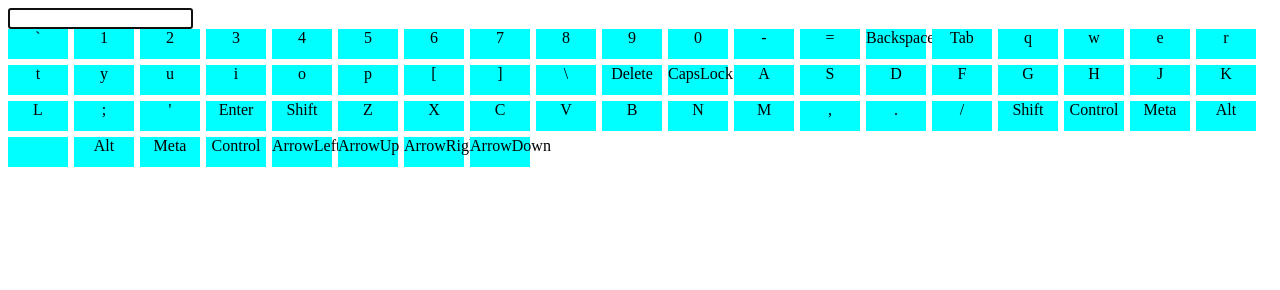
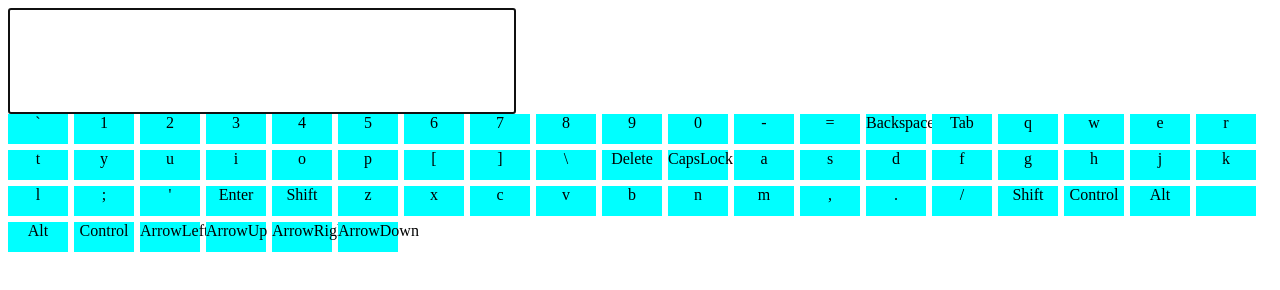
Before and after one commit to 6p00l/virtual-keyboard, a website: page index.html in a window 1280 px wide. Drawn offline with Linux system fonts and the light colour scheme.

Commit message:
feat: add mech-keyboard keys linked

```diff
--- a/script.js
+++ b/script.js
@@ -1,7 +1,6 @@
-let input = document.getElementById("input_main").value;
+const input = document.getElementById("input_main");
 function change(test) {
-  input = test;
-  console.log(input);
+  inputV = test;
 }
 
 const keysEN = [
@@ -35,36 +34,34 @@ const keysEN = [
   { "\\": "Backslash" },
   { Delete: "Delete" },
   { CapsLock: "CapsLock" },
-  { A: "KeyA" },
-  { S: "KeyS" },
-  { D: "KeyD" },
-  { F: "KeyF" },
-  { G: "KeyG" },
-  { H: "KeyH" },
-  { J: "KeyJ" },
-  { K: "KeyK" },
-  { L: "KeyL" },
+  { a: "KeyA" },
+  { s: "KeyS" },
+  { d: "KeyD" },
+  { f: "KeyF" },
+  { g: "KeyG" },
+  { h: "KeyH" },
+  { j: "KeyJ" },
+  { k: "KeyK" },
+  { l: "KeyL" },
   { ";": "Semicolon" },
   { "'": "Quote" },
   { Enter: "Enter" },
   { Shift: "ShiftLeft" },
-  { Z: "KeyZ" },
-  { X: "KeyX" },
-  { C: "KeyC" },
-  { V: "KeyV" },
-  { B: "KeyB" },
-  { N: "KeyN" },
-  { M: "KeyM" },
+  { z: "KeyZ" },
+  { x: "KeyX" },
+  { c: "KeyC" },
+  { v: "KeyV" },
+  { b: "KeyB" },
+  { n: "KeyN" },
+  { m: "KeyM" },
   { ",": "Comma" },
   { ".": "Period" },
   { "/": "Slash" },
   { Shift: "ShiftRight" },
   { Control: "ControlLeft" },
-  { Meta: "MetaLeft" },
   { Alt: "AltLeft" },
   { " ": "Space" },
   { Alt: "AltRight" },
-  { Meta: "MetaRight" },
   { Control: "ControlRight" },
   { ArrowLeft: "ArrowLeft" },
   { ArrowUp: "ArrowUp" },
@@ -145,18 +142,69 @@ const wrapper = document.createElement("div");
 wrapper.className = "wrapper";
 document.body.appendChild(wrapper);
 
-for (let i = 0; i < keysEN.length; i++) {
+const Main = {
+  caps: false,
+  layout(lang, letterCase) {
+    for (let i = 0; i < lang.length; i++) {
       const container = document.createElement("div");
       container.className = "button";
 
       let key;
       let code;
-  for (const k in keysEN[i]) {
-    key = k;
-    code = keysEN[i][k];
+      for (const k in lang[i]) {
+        if (letterCase === true) {
+          key = k.toUpperCase();
+        } else key = k;
+        code = lang[i][k];
       }
-  const key_div = `<div class='key ${code}' >${key}</div>`;
-  container.innerHTML = key_div;
+      const keyDiv = `<div class='key ${code}' >${key}</div>`;
+      container.innerHTML = keyDiv;
+      wrapper.appendChild(container);
 
-  wrapper.appendChild(container);
+      this.keyEvents(key, container);
+      this.realEvents();
     }
+  },
+  clone(e) {
+    let activeKey = document.querySelector(`.${e}`);
+    activeKey.parentNode.classList.toggle("active");
+  },
+
+  keyEvents(key, div) {
+    switch (key) {
+      case "CapsLock":
+        div.addEventListener("click", () => {
+          this.caps = !this.caps;
+          console.log(this.caps);
+          wrapper.innerHTML = "";
+          this.layout(keysEN, this.caps);
+        });
+        break;
+      case "Backspace":
+      case "Tab":
+      case "Delete":
+      case "Alt":
+      case "Shift":
+      case "Enter":
+      case "ArrowLeft":
+      case "ArrowRight":
+      case "AroowUp":
+      case "ArrowDown":
+
+      default:
+        div.addEventListener("click", () => {
+          console.log(123);
+          input.value += key;
+        });
+        break;
+    }
+  },
+  realEvents() {
+    input.addEventListener("keydown", (e) => this.clone(e.code));
+    input.addEventListener("keyup", (e) => this.clone(e.code));
+  },
+};
+
+window.addEventListener("DOMContentLoaded", () => {
+  Main.layout(keysEN, Main.caps);
+});
--- a/style.css
+++ b/style.css
@@ -23,3 +23,13 @@ body {
     width: 60px;
     height: 30px;
 }
+
+.active{
+    background-color:blueviolet;
+}
+
+input {
+    margin: auto;
+    width: 500px;
+    height: 100px;
+}
```
Lines whose indentation alone changed are shown as unchanged.
